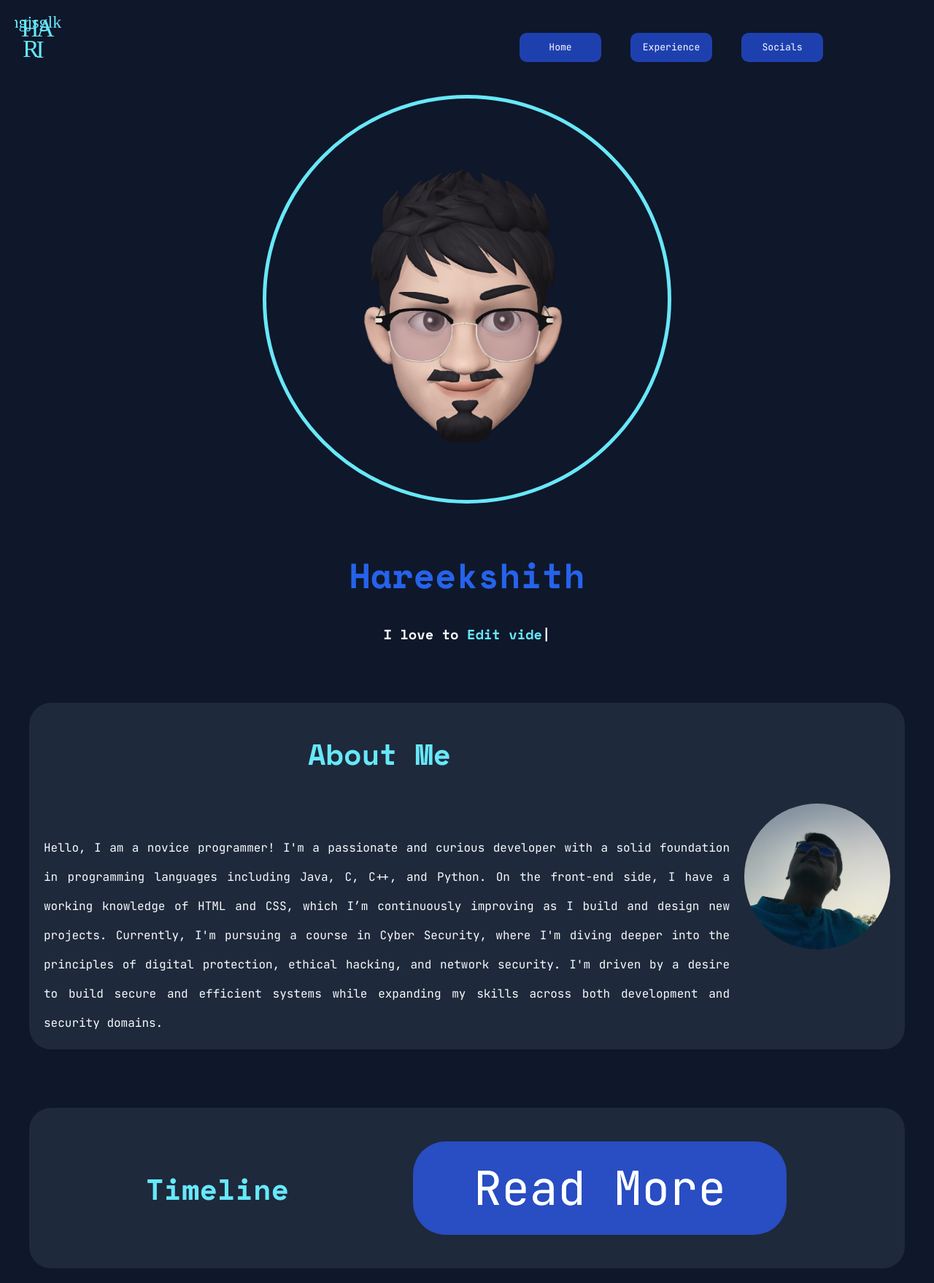
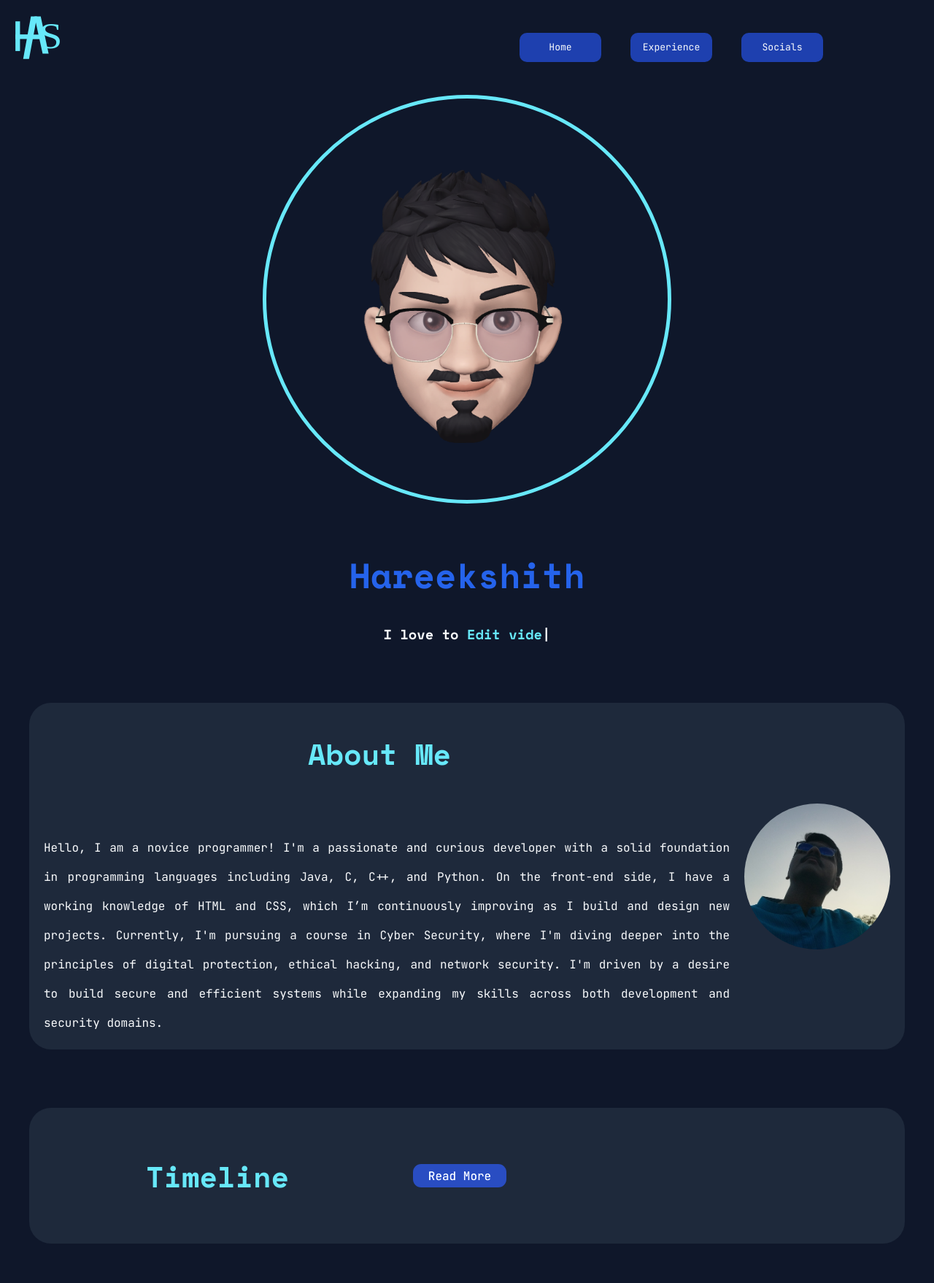
Before and after one commit to Hareekshith/Portfolio, a Django app: page / in a window 1280 px wide, with the pointer over the restyled element. Shown: the whole page at 73% size. After the commit the page ends 1704 px from the top, so only its background shows below. Run offline with Django 5.2, Linux system fonts and the light colour scheme; data that the repository does not hold is empty; some libraries are stand-ins or nearby versions.

Commit message:
Refreshed Logo

```diff
--- a/main/static/style.css
+++ b/main/static/style.css
@@ -117,7 +117,6 @@ h1{
 }
 #rm:hover{
   filter: grayscale(12%) brightness(120%);
-  font-size: 4em;
 }
 body{
   background-color: var(--bg);
--- a/main/templates/main/tl.html
+++ b/main/templates/main/tl.html
@@ -11,7 +11,6 @@
 <link rel="preconnect" href="https://fonts.gstatic.com" crossorigin>
 <link href="https://fonts.googleapis.com/css2?family=Source+Code+Pro:ital,wght@0,200..900;1,200..900&family=Space+Mono:ital,wght@0,400;0,700;1,400;1,700&display=swap" rel="stylesheet">
 <link href="https://fonts.googleapis.com/css2?family=JetBrains+Mono:wght@400;600&display=swap" rel="stylesheet">
-
   </head>
   <body>
     <div id="titlebar" style:"margin-top: 20px;">
```
Also changed, not shown: main/static/img/H.svg.
